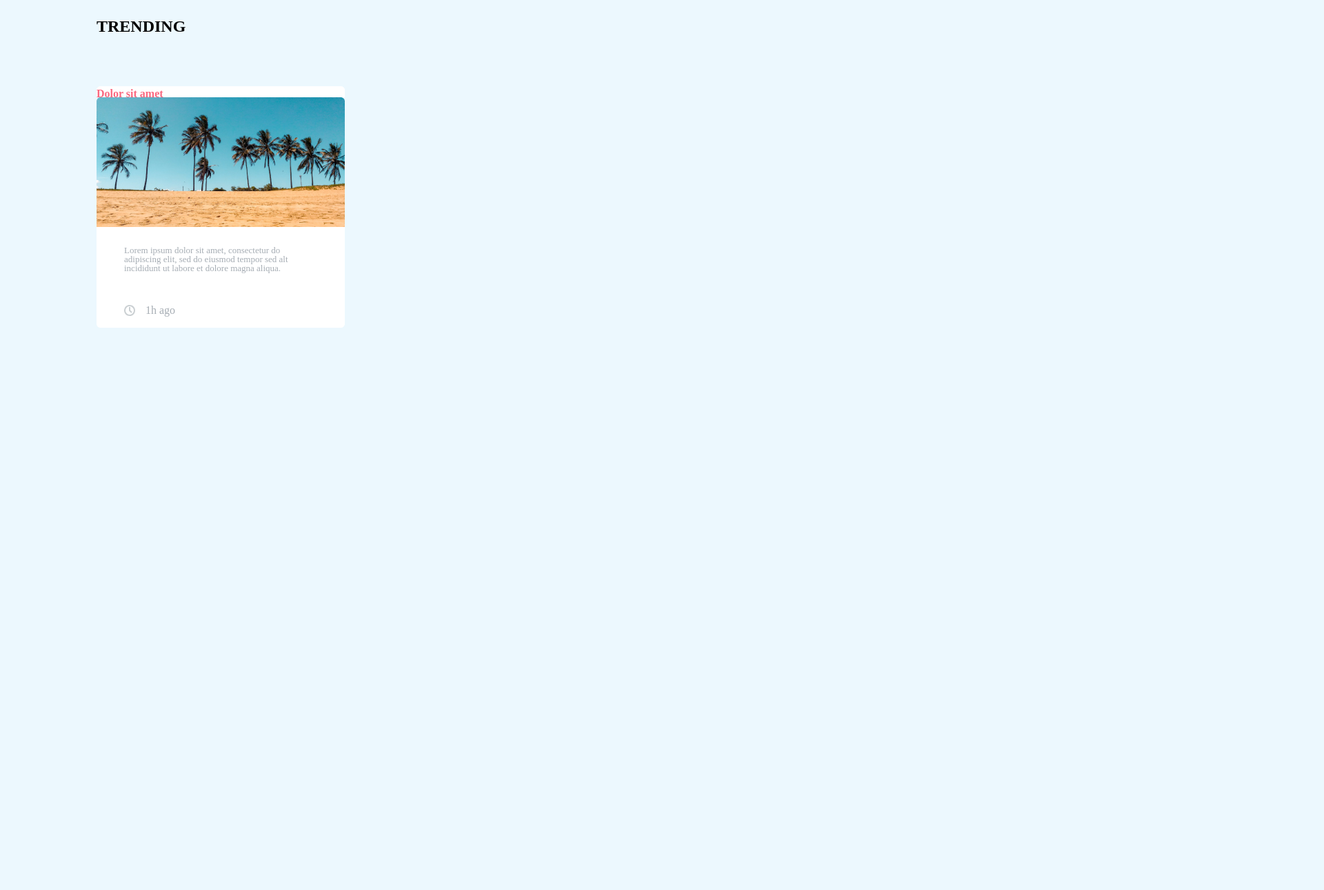
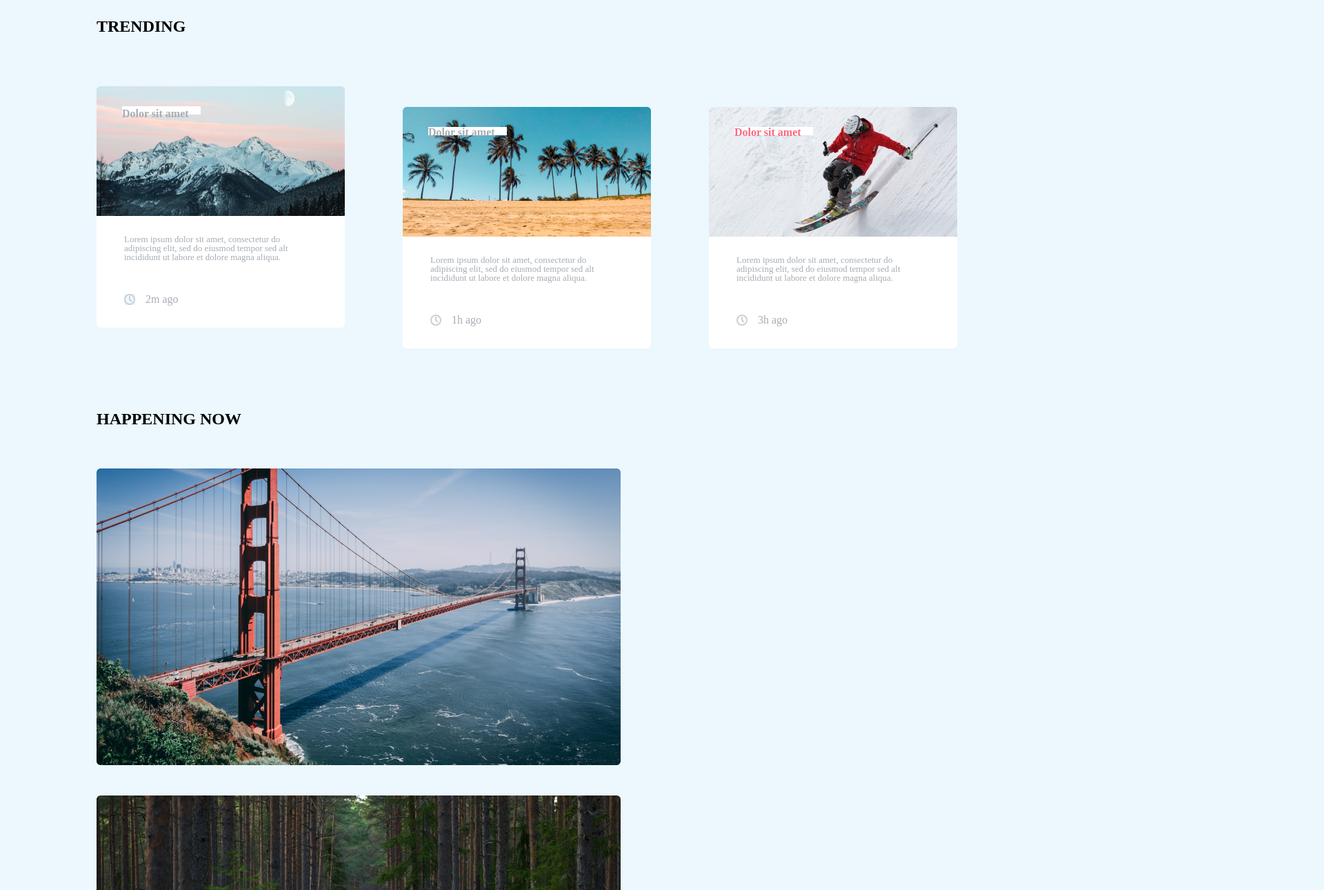
Before and after one commit to qeta12/homework-5, a plain HTML site: page index.html in a window 1280 px wide. Shown: the part 50-1340 px from the top of the page at 69% size, 1920 px wide, since content can reach past the window. Before the commit the page ends 800 px from the top, so only its background shows below. Drawn offline with Linux system fonts and the light colour scheme.

Commit message:
images uploaded

```diff
--- a/index.html
+++ b/index.html
@@ -23,9 +23,11 @@
 
 		</nav>
 	</header>
-	<section>
+	<section class="container">
 		<h2>Trending</h2>
 		<div>
+			<ul>
+				<li>
 					<div class="box-1">
 						<p class="description">Dolor sit amet</p>
 						<img src="./images/Trending/photo1.png" alt="photo">
@@ -33,6 +35,10 @@
 						<img class="icon" src="./images/icons/Vector.svg" alt="clock">
 						<p>2m ago</p>
 					</div>
+				</li>
+			</ul>
+			<ul>
+				<li>
 					<div class="box-2">
 						<p class="description">Dolor sit amet</p>
 						<img src="./images/Trending/photo2.png" alt="photo">
@@ -40,10 +46,37 @@
 						<img class="icon" src="./images/icons/Vector.svg" alt="clock">
 						<p>1h ago</p>
 					</div>
+				</li>
+			</ul>
+			<ul>
+				<li>
+					<div class="box-3">
+						<p class="description">Dolor sit amet</p>
+						<img src="./images/Trending/photo3.png" alt="photo">
+						<p class="text">Lorem ipsum dolor sit amet, consectetur do adipiscing elit, sed do eiusmod tempor sed alt incididunt ut labore et dolore magna aliqua.</p>
+						<img class="icon" src="./images/icons/Vector.svg" alt="clock">
+						<p>3h ago</p>
+					</div>
+				</li>
+			</ul>
 		</div>
 
+	</section>
 
+	<section class="container-2">
+		<h2>Happening now</h2>
+		<div>
+			<div>
+				<img class="bridge" src="./images/container-2/bridge.png" alt="bridge">
+				<img class="forest" src="./images/container-2/forest.png" alt="forest">
+			</div>
+			<div>
+				<img class="photo" src="./images/container-2/Pexels.png" alt="photo">
+				<img src="./images/container-2/road.png" alt="road">
+				<img src="./images/container-2/penguine.png" alt="penguine">
 
+			</div>
+		</div>
 	</section>
 </body>
 </html>
--- a/styles.css
+++ b/styles.css
@@ -39,11 +39,13 @@ header .profile {
 	height: 30px;
 	border-radius: 50%;
 }
-section {
+.container {
 	display: inline-block;
 	vertical-align: middle;
+
+
 }
-section h2 {
+.container h2 {
 	width: 126px;
 	height: 19px;
 	margin: 30px 1174px 40px 140px;
@@ -53,42 +55,95 @@ section h2 {
 	text-transform: uppercase;
 
 }
-
-section div div {
+.container div ul {
 	display: inline-block;
 	vertical-align: middle;
+}
+
+.container div ul li div {
+	display: inline-block;
+	vertical-align: middle;
+
 	width: 1160px;
 	height: 409px;
 	margin-top: 40px;
-	margin-left: 140px;
-	margin-right: 140px;
+	margin-left: 40px;
+	margin-right: 40px;
 	background-color: #FFFFFF;
 	border-radius: 6px;
 
 }
-section div div.box-1 {
+.container div ul li div.box-1 {
 	display: inline-block;
 	vertical-align: middle;
 	width: 360px;
 	height: 350px;
 	margin: 40px 40px 60px 140px;
-	position: absolute;
+	position: relative;
 }
-section div div.box-1 p.description {
+.container div ul li div.box-1 p.description {
 	color: #FA6980;
 	font-size: 16px;
 	font-weight: bold;
 	width: 114px;
 	height: 12px;
-	background-color: #FFFFFF;
+
 
 	top: 29px;
 	right: 209px;
 	bottom: 147px;
 	left: 37px;
+	position: absolute;
+	line-height: 21.79px;
 
 }
-section div div.box-1 p.text {
+.container.container div ul li div.box-1 p.text {
+	width: 280px;
+	height: 45px;
+	color: #A6ADB4;
+	font-size: 13px;
+/*	background-color: #FFFFFF;*/
+	margin: 24px 40px 40px 40px;
+}
+.container.container div ul li div.box-1 img.icon {
+	display: inline-block;
+	vertical-align: middle;
+	margin-right: 11px;
+	magrin-botton: 40px;
+	margin-left: 40px;
+/*	background-color: #FFFFFF;*/
+}
+.container.container div ul li div.box-1 p {
+	display: inline-block;
+	vertical-align: middle;
+	background-color: #FFFFFF;
+	color: #A6ADB4;
+}
+.container.container div ul li div.box-2 {
+	display: inline-block;
+	vertical-align: middle;
+
+	width: 360px;
+	height: 350px;
+	position: relative;
+
+}
+.container.container div ul li div.box-2 p.description {
+	color: #wgite;
+	font-size: 16px;
+	font-weight: bold;
+	width: 114px;
+	height: 12px;
+
+
+	top: 29px;
+	right: 209px;
+	bottom: 147px;
+	left: 37px;
+	position: absolute;
+
+}
+.container.container div ul li div.box-2 p.text {
 	width: 280px;
 	height: 45px;
 	color: #A6ADB4;
@@ -96,7 +151,7 @@ section div div.box-1 p.text {
 	background-color: #FFFFFF;
 	margin: 24px 40px 40px 40px;
 }
-section div div.box-1 img.icon {
+.container div ul li div.box-2 img.icon {
 	display: inline-block;
 	vertical-align: middle;
 	margin-right: 11px;
@@ -104,35 +159,39 @@ section div div.box-1 img.icon {
 	margin-left: 40px;
 	background-color: #FFFFFF;
 }
-section div div.box-1 p {
+.container div ul li div.box-2 p {
 	display: inline-block;
 	vertical-align: middle;
 	background-color: #FFFFFF;
 	color: #A6ADB4;
 }
-section div div.box-2 {
+.container div ul li div.box-3 {
 	display: inline-block;
 	vertical-align: middle;
 	width: 360px;
 	height: 350px;
-	position: absolute;
+	position: relative;
 
 }
-section div div.box-2 p.description {
+.container div ul li div.box-3 p.description {
 	color: #FA6980;
 	font-size: 16px;
 	font-weight: bold;
 	width: 114px;
 	height: 12px;
-	background-color: #FFFFFF;
+/*	background-color: #FFFFFF;*/
 
 	top: 29px;
 	right: 209px;
 	bottom: 147px;
 	left: 37px;
+	position: absolute;
 
 }
-section div div.box-2 p.text {
+.container div ul li div img {
+	margin: auto;
+}
+.container div ul li div.box-3 p.text {
 	width: 280px;
 	height: 45px;
 	color: #A6ADB4;
@@ -140,7 +199,7 @@ section div div.box-2 p.text {
 	background-color: #FFFFFF;
 	margin: 24px 40px 40px 40px;
 }
-section div div.box-2 img.icon {
+.container div ul li div.box-3 img.icon {
 	display: inline-block;
 	vertical-align: middle;
 	margin-right: 11px;
@@ -148,9 +207,43 @@ section div div.box-2 img.icon {
 	margin-left: 40px;
 	background-color: #FFFFFF;
 }
-section div div.box-2 p {
+.container div ul li div.box-3 p {
 	display: inline-block;
 	vertical-align: middle;
 	background-color: #FFFFFF;
 	color: #A6ADB4;
 }
+
+.container-2 {
+	font-size: 24px;
+	color: #000000;
+	font-weight: bold;
+	text-transform: uppercase;
+	margin-top: 60px;
+	margin-right: 1089px;
+	margin-bottom: 60px;
+	margin-left: 140px;
+	width: 1160px;
+	height: 977px;
+	display: inline-block;
+	vertical-align: middle;
+
+}
+.container-2 .bridge {
+	margin-top: 60px;
+	margin-right: 40px;
+	margin-bottom: 40px;
+}
+.container-2 .forest {
+	margin-bottom: 40px;
+}
+.container-2 div div {
+	display: inline-block;
+	vertical-align: middle;
+}
+.container-2 div.photo {
+
+	margin-right: 140px;
+	margin-bottom: 100px;
+	margin-left: 40px;
+}
```
Also changed, not shown: images/container-2/Pexels.png (added), images/container-2/bridge.png (added), images/container-2/forest.png (added), images/container-2/penguine.png (added), images/container-2/road.png (added), 1 other file. Lines whose indentation alone changed are shown as unchanged.
